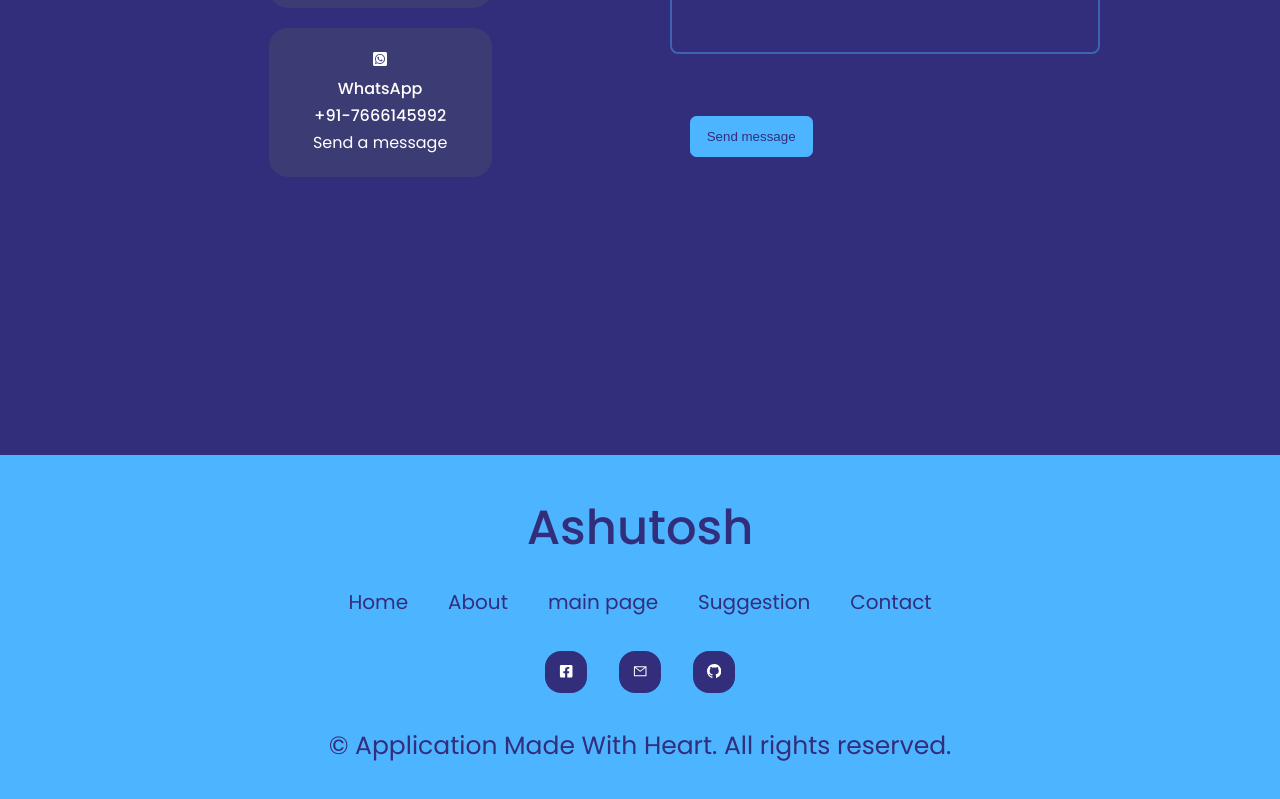
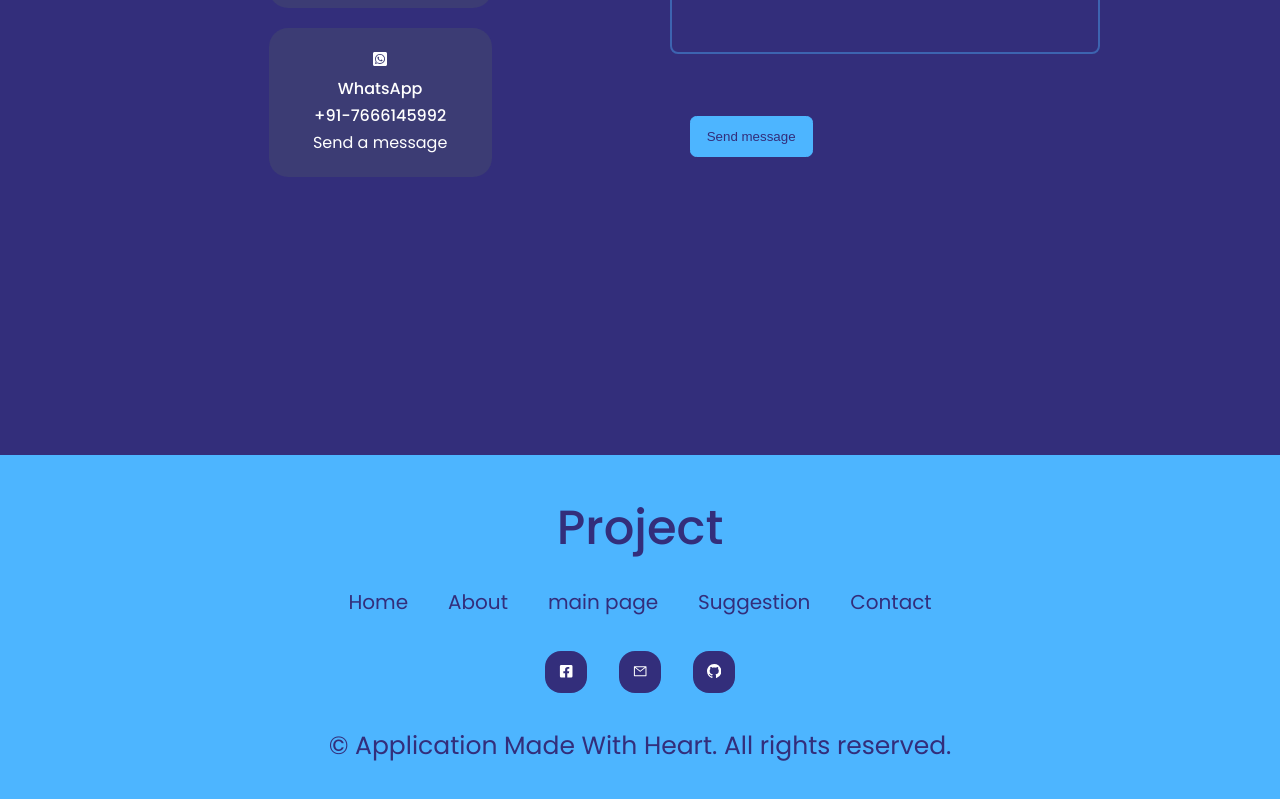
Before and after one commit to yashgokakkar99/Project-Dec-2022, a React (Create React App) app in the folder main_application/: page / in a window 1280 px wide. Shown: the part 3984-4783 px from the top of the page. Built offline with nearby package versions, Linux system fonts and the light colour scheme.

Commit message:
folder created

```diff
--- a/main_application/src/Components/Footer/Footer.jsx
+++ b/main_application/src/Components/Footer/Footer.jsx
@@ -8,7 +8,7 @@
 const Footer = () => {
   return (
     <footer>
-      <a href='#' className='footer__logo'>Ashutosh</a>
+      <a href='#' className='footer__logo'>Project</a>
 
       <ul className='permalinks'>
         <li><a href='#'>Home</a></li>
--- a/main_application/src/Components/Navbar/Navbar.js
+++ b/main_application/src/Components/Navbar/Navbar.js
@@ -3,6 +3,7 @@
 // import { useState } from "react";
 import { createContext, useState } from "react";
 import ReactSwitch from "react-switch";
+
 
 
 
```
Also changed, not shown: main_application/src/App.js (+7 -2 lines), main_application/src/App.css (line endings or trailing spaces).
